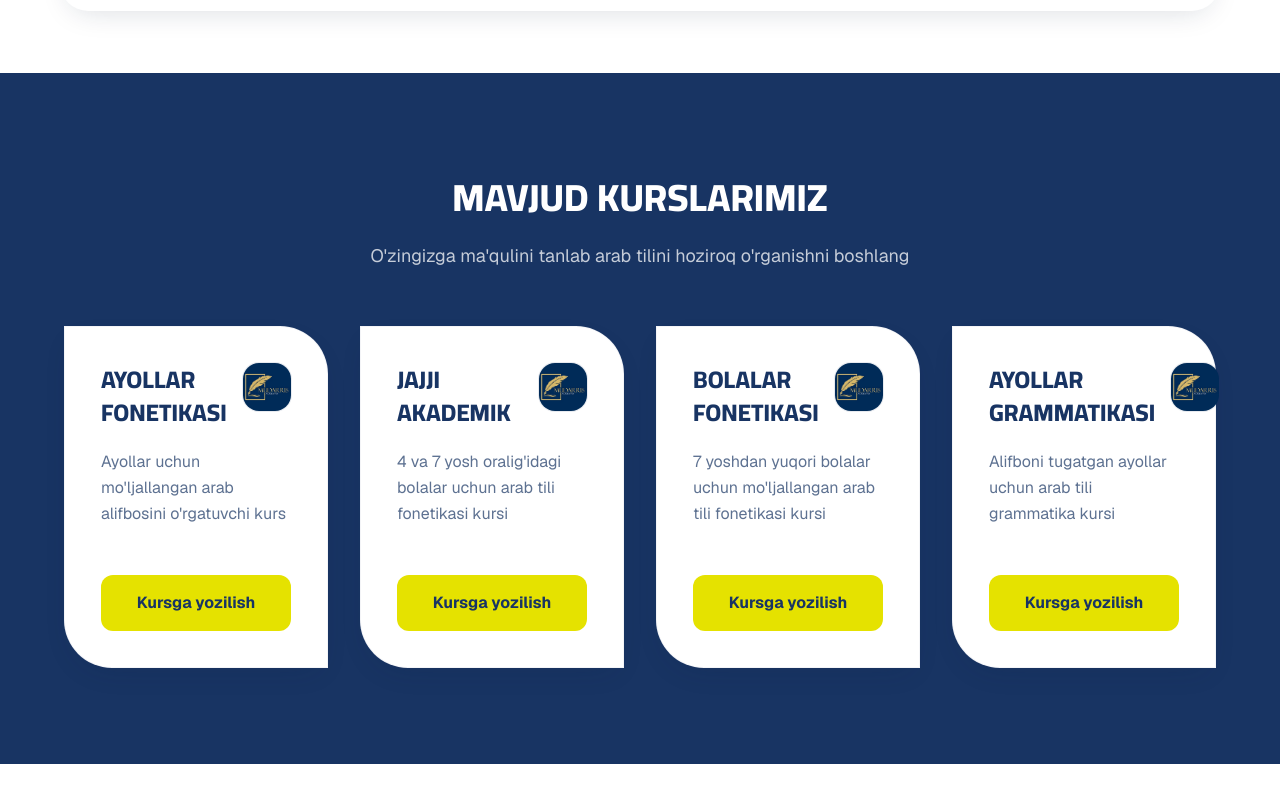
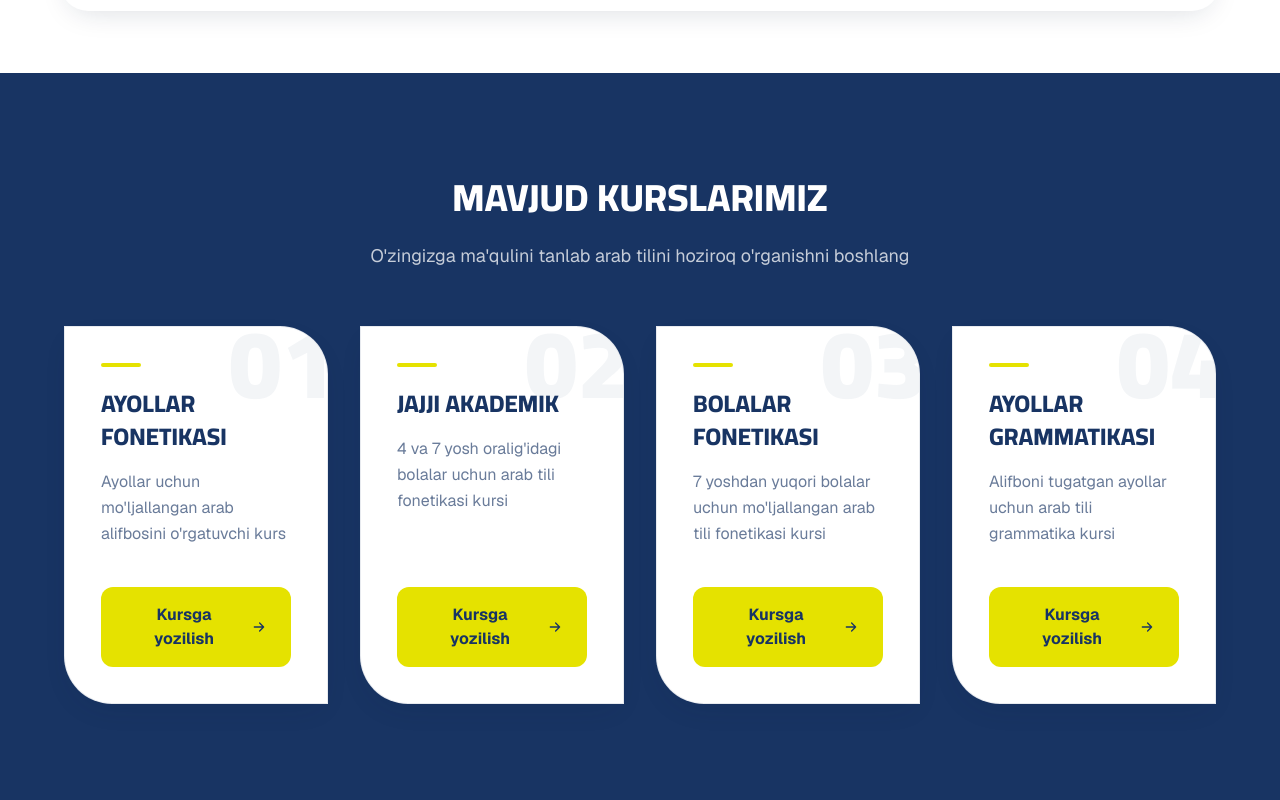
Before and after one commit to Abdulhamid-Azamov/mudarris, a Next.js app: page / in a window 1280 px wide. Shown: the part 1464-2264 px from the top of the page. Before the commit the page ends 2228 px from the top, so only its background shows below. Built offline with nearby package versions, Linux system fonts and the light colour scheme.

Commit message:
Courses Section better

```diff
--- a/components/CourseSection.tsx
+++ b/components/CourseSection.tsx
@@ -1,5 +1,3 @@
-import Image from "next/image"
-import LogoImage from "@/images/logo.jpg"
 import Reveal from "@/components/Reveal"
 
 type Course = {
@@ -41,21 +39,22 @@ const CourseSection = () => {
       <div className="mx-auto mt-14 grid max-w-6xl grid-cols-1 gap-8 sm:grid-cols-2 lg:grid-cols-2 xl:grid-cols-4">
         {COURSES.map((course, i) => (
           <Reveal key={course.title} delay={i * 80}>
-            <div className="flex h-full min-h-[300px] flex-col justify-between gap-12  rounded-tr-[48px]  rounded-bl-[48px] border border-navy/5 bg-white p-8 text-navy shadow-[var(--shadow-card)] transition-all duration-300 hover:-translate-y-1.5 hover:shadow-2xl sm:p-9">
-              <div>
-                <div className="flex items-start justify-between gap-4">
-                  <h3 className="font-display text-xl font-extrabold uppercase leading-snug sm:text-2xl">
-                    {course.title}
-                  </h3>
-                  <span className="relative h-12 w-12 shrink-0 overflow-hidden rounded-2xl ring-1 ring-navy/10">
-                    <Image src={LogoImage} alt="Mudarris Akademiyasi" fill sizes="48px" className="object-cover" />
-                  </span>
-                </div>
-                <p className="mt-5 text-sm leading-relaxed text-navy/70 sm:text-base">{course.description}</p>
+            <div className="group relative flex h-full min-h-75 flex-col justify-between gap-10 overflow-hidden rounded-tr-[48px] rounded-bl-[48px] border border-navy/10 bg-white p-8 text-navy shadow-(--shadow-card) transition-all duration-300 hover:-translate-y-1.5 hover:border-accent/50 hover:shadow-2xl sm:p-9">
+              <span className="pointer-events-none absolute -right-2 -top-3 font-display text-7xl font-black text-navy/5 transition-colors duration-300 group-hover:text-accent/25 sm:text-8xl">
+                {String(i + 1).padStart(2, "0")}
+              </span>
+
+              <div className="relative">
+                <span className="block h-1 w-10 rounded-full bg-accent transition-all duration-300 group-hover:w-16" />
+                <h3 className="mt-5 font-display text-xl font-extrabold uppercase leading-snug sm:text-2xl">
+                  {course.title}
+                </h3>
+                <p className="mt-4 text-sm leading-relaxed text-navy/65 sm:text-base">{course.description}</p>
               </div>
 
-              <button className="w-full cursor-pointer rounded-xl bg-accent px-6 py-4 text-sm font-bold text-navy transition-all duration-200 hover:-translate-y-0.5 hover:shadow-[var(--shadow-card)] sm:text-base">
+              <button className="relative flex w-full cursor-pointer items-center justify-center gap-2 rounded-xl bg-accent px-6 py-4 text-sm font-bold text-navy transition-all duration-200 hover:-translate-y-0.5 hover:shadow-(--shadow-card) sm:text-base">
                 Kursga yozilish
+                <ArrowIcon className="h-4 w-4 transition-transform duration-200 group-hover:translate-x-1" />
               </button>
             </div>
           </Reveal>
@@ -65,4 +64,16 @@ const CourseSection = () => {
   )
 }
 
+const ArrowIcon = ({ className = "" }: { className?: string }) => (
+  <svg viewBox="0 0 24 24" fill="none" className={className}>
+    <path
+      d="M5 12H19M19 12L13 6M19 12L13 18"
+      stroke="currentColor"
+      strokeWidth="2"
+      strokeLinecap="round"
+      strokeLinejoin="round"
+    />
+  </svg>
+)
+
 export default CourseSection
--- a/components/Header.tsx
+++ b/components/Header.tsx
@@ -50,12 +50,9 @@ const Header = () => {
           <ul className="flex items-center gap-1 text-[15px]">
             {NAV_LINKS.map((link) => (
               <li key={link.href}>
-                <Link
-                  href={link.href}
-                  className="group relative block px-4 py-2 font-medium text-white/85 transition-colors duration-200 hover:text-white"
-                >
+                <Link  href={link.href}  className="group relative block px-4 py-2 font-medium text-white/85 transition-colors duration-200 hover:text-white"  >
                   {link.label}
-                  <span className="absolute inset-x-4 -bottom-0.5 h-[2px] origin-left scale-x-0 bg-accent transition-transform duration-300 ease-out group-hover:scale-x-100" />
+                  <span className="absolute inset-x-4 -bottom-0.5 h-0.5 origin-left scale-x-0 bg-accent transition-transform duration-300 ease-out group-hover:scale-x-100" />
                 </Link>
               </li>
             ))}
@@ -64,36 +61,23 @@ const Header = () => {
 
         <div className="hidden items-center gap-4 lg:flex">
           <LangToggle lang={lang} onChange={setLang} />
-          <button className="cursor-pointer rounded-full bg-white px-6 py-2.5 text-sm font-semibold text-navy transition-all duration-200 hover:-translate-y-0.5 hover:bg-accent hover:shadow-[var(--shadow-card)]">
+          <button className="cursor-pointer rounded-full bg-white px-6 py-2.5 text-sm font-semibold text-navy transition-all duration-200 hover:-translate-y-0.5 hover:bg-accent hover:shadow-(--shadow-card)">
             Kursga yozilish
           </button>
         </div>
 
-        <button
-          aria-label={menuOpen ? "Menyuni yopish" : "Menyuni ochish"}
-          aria-expanded={menuOpen}
-          className="flex h-11 w-11 items-center justify-center rounded-xl border border-white/20 bg-white/10 transition-colors duration-200 hover:bg-white/20 lg:hidden"
-          onClick={() => setMenuOpen((prev) => !prev)}
-        >
+        <button  aria-label={menuOpen ? "Menyuni yopish" : "Menyuni ochish"}  aria-expanded={menuOpen}  className="flex h-11 w-11 items-center justify-center rounded-xl border border-white/20 bg-white/10 transition-colors duration-200 hover:bg-white/20 lg:hidden"  onClick={() => setMenuOpen((prev) => !prev)}  >
           <Image src={BurgerMenuIcon} alt="" width={18} height={18} />
         </button>
       </div>
 
-      <div
-        id="mobile-menu"
-        className={`overflow-hidden transition-[grid-template-rows] duration-300 ease-out lg:hidden ${menuOpen ? "grid grid-rows-[1fr]" : "grid grid-rows-[0fr]"
-          }`}
-      >
+      <div  id="mobile-menu"  className={`overflow-hidden transition-[grid-template-rows] duration-300 ease-out lg:hidden ${menuOpen ? "grid grid-rows-[1fr]" : "grid grid-rows-[0fr]"  }`}  >
         <div className="min-h-0 border-t border-white/10 bg-navy-deep">
           <div className="flex flex-col gap-1 px-5 py-5">
             <ul className="flex flex-col gap-1 text-base">
               {NAV_LINKS.map((link) => (
                 <li key={link.href}>
-                  <Link
-                    href={link.href}
-                    onClick={() => setMenuOpen(false)}
-                    className="block rounded-lg px-3 py-3 font-medium text-white/90 transition-colors duration-200 hover:bg-white/10"
-                  >
+                  <Link  href={link.href}  onClick={() => setMenuOpen(false)}  className="block rounded-lg px-3 py-3 font-medium text-white/90 transition-colors duration-200 hover:bg-white/10"  >
                     {link.label}
                   </Link>
                 </li>
@@ -121,32 +105,12 @@ type LangToggleProps = {
 
 const LangToggle = ({ lang, onChange, full }: LangToggleProps) => {
   return (
-    <div
-      role="group"
-      aria-label="Til tanlash"
-      className={`relative flex rounded-full border border-white/15 bg-white/10 p-1 ${full ? "w-full" : ""}`}
-    >
-      <span
-        aria-hidden="true"
-        className={`absolute inset-y-1 left-1 w-[calc(50%-4px)] rounded-full bg-white transition-transform duration-300 ease-out ${lang === "ru" ? "translate-x-full" : "translate-x-0"
-          }`}
-      />
-      <button
-        type="button"
-        onClick={() => onChange("uz")}
-        aria-pressed={lang === "uz"}
-        className={`relative z-10 flex-1 cursor-pointer rounded-full px-6 py-2 text-sm font-semibold transition-colors duration-200 ${lang === "uz" ? "text-navy" : "text-white/75 hover:text-white"
-          }`}
-      >
+    <div  role="group"  aria-label="Til tanlash"  className={`relative flex rounded-full border border-white/15 bg-white/10 p-1 ${full ? "w-full" : ""}`}  >
+      <span  aria-hidden="true"  className={`absolute inset-y-1 left-1 w-[calc(50%-4px)] rounded-full bg-white transition-transform duration-300 ease-out ${lang === "ru" ? "translate-x-full" : "translate-x-0"  }`}  />
+      <button  type="button"  onClick={() => onChange("uz")}  aria-pressed={lang === "uz"}  className={`relative z-10 flex-1 cursor-pointer rounded-full px-6 py-2 text-sm font-semibold transition-colors duration-200 ${lang === "uz" ? "text-navy" : "text-white/75 hover:text-white"  }`}  >
         Lotin
       </button>
-      <button
-        type="button"
-        onClick={() => onChange("ru")}
-        aria-pressed={lang === "ru"}
-        className={`relative z-10 flex-1 cursor-pointer rounded-full px-6 py-2 text-sm font-semibold transition-colors duration-200 ${lang === "ru" ? "text-navy" : "text-white/75 hover:text-white"
-          }`}
-      >
+      <button  type="button"  onClick={() => onChange("ru")}  aria-pressed={lang === "ru"}  className={`relative z-10 flex-1 cursor-pointer rounded-full px-6 py-2 text-sm font-semibold transition-colors duration-200 ${lang === "ru" ? "text-navy" : "text-white/75 hover:text-white"  }`}  >
         Кирил
       </button>
     </div>
```
